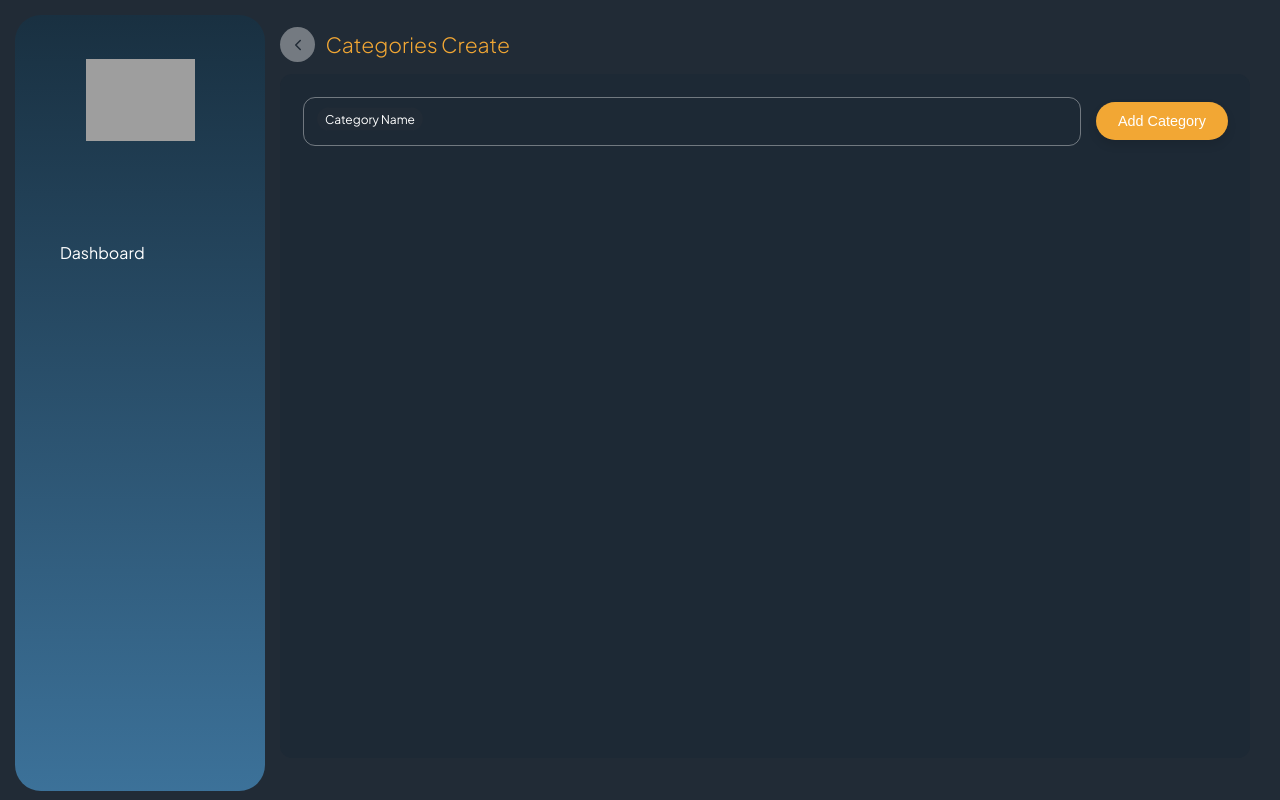
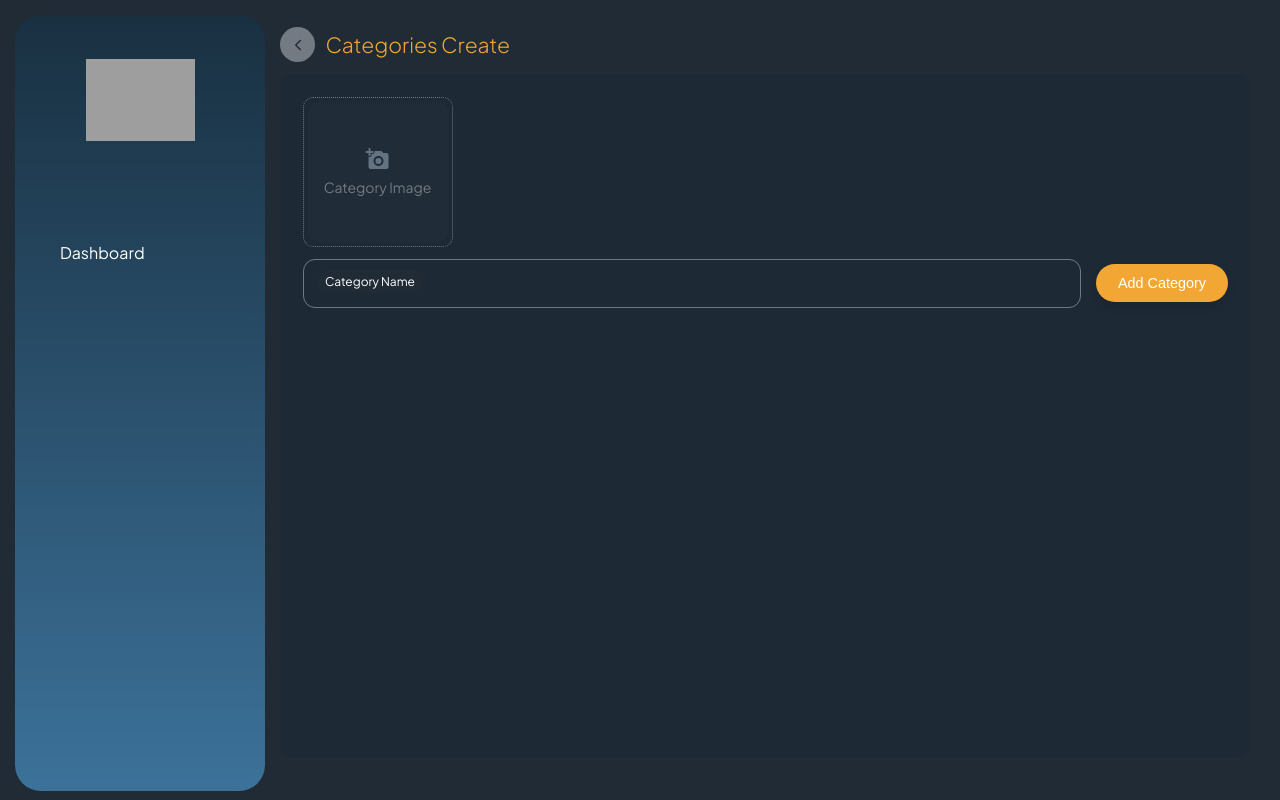
Before and after one commit to asimrasheed533/Royale-web, a Next.js app: page /admin/categories/create in a window 1280 px wide. Built offline with nearby package versions, Linux system fonts and the light colour scheme; grey boxes are pictures that could not be loaded.

Commit message:
Update page.tsx

```diff
--- a/app/admin/categories/create/page.tsx
+++ b/app/admin/categories/create/page.tsx
@@ -3,6 +3,7 @@ import "@/style/dashboard.scss";
 import Input from "@/components/Input";
 import usePostAction from "@/hooks/usePostAction";
 import { category } from "@/actions/action";
+import PictureInput from "@/components/PictureInput";
 
 export default function AddCategories() {
   const { action, isPending, data } = usePostAction({
@@ -16,7 +17,20 @@ export default function AddCategories() {
   return (
     <>
       <div className="product__container">
-        <form action={action} className="input__row">
+        <form
+          action={action}
+          style={{
+            display: "flex",
+            flexDirection: "column",
+            gap: 12,
+          }}
+        >
+          <PictureInput
+            label="Category Image"
+            value={data.image}
+            onChange={() => {}}
+          />
+          <div className="input__row">
             <Input
               label="Category Name"
               type="text"
@@ -30,6 +44,7 @@ export default function AddCategories() {
             >
               {isPending ? "Loading..." : "Add Category"}
             </button>
+          </div>
         </form>
       </div>
     </>
```
Lines whose indentation alone changed are shown as unchanged.
